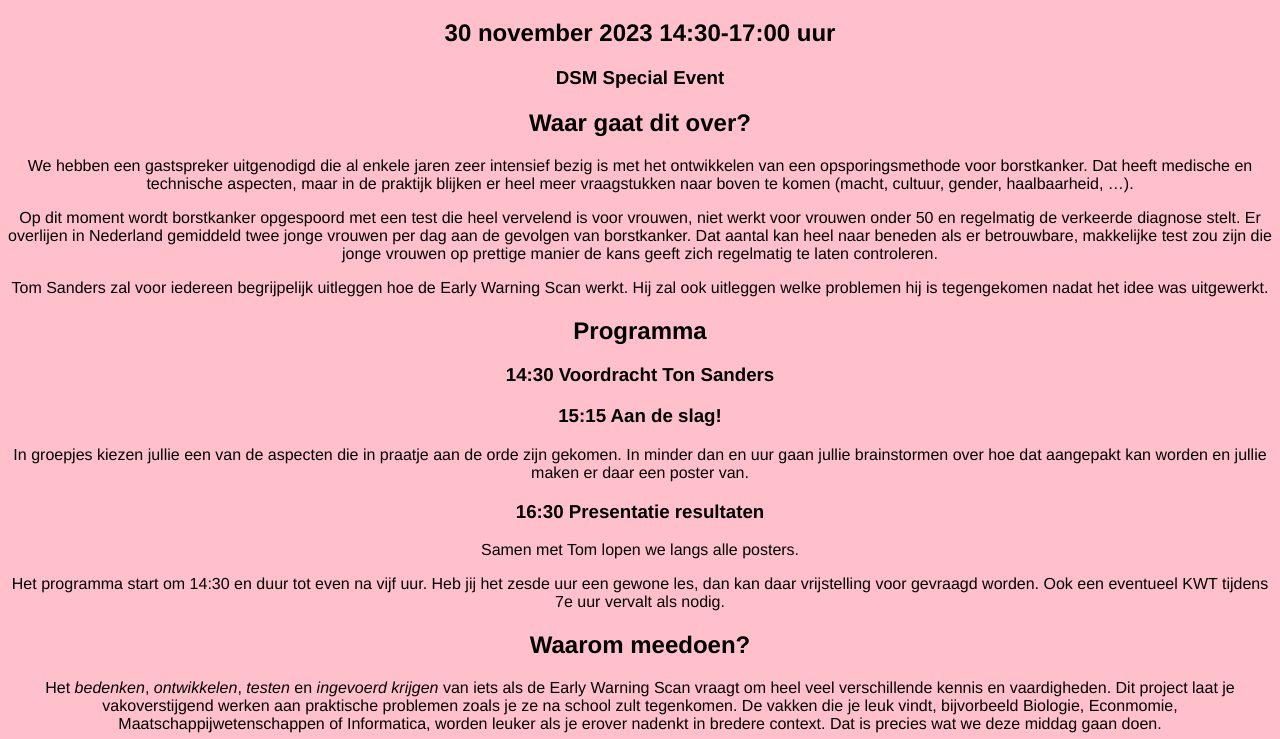
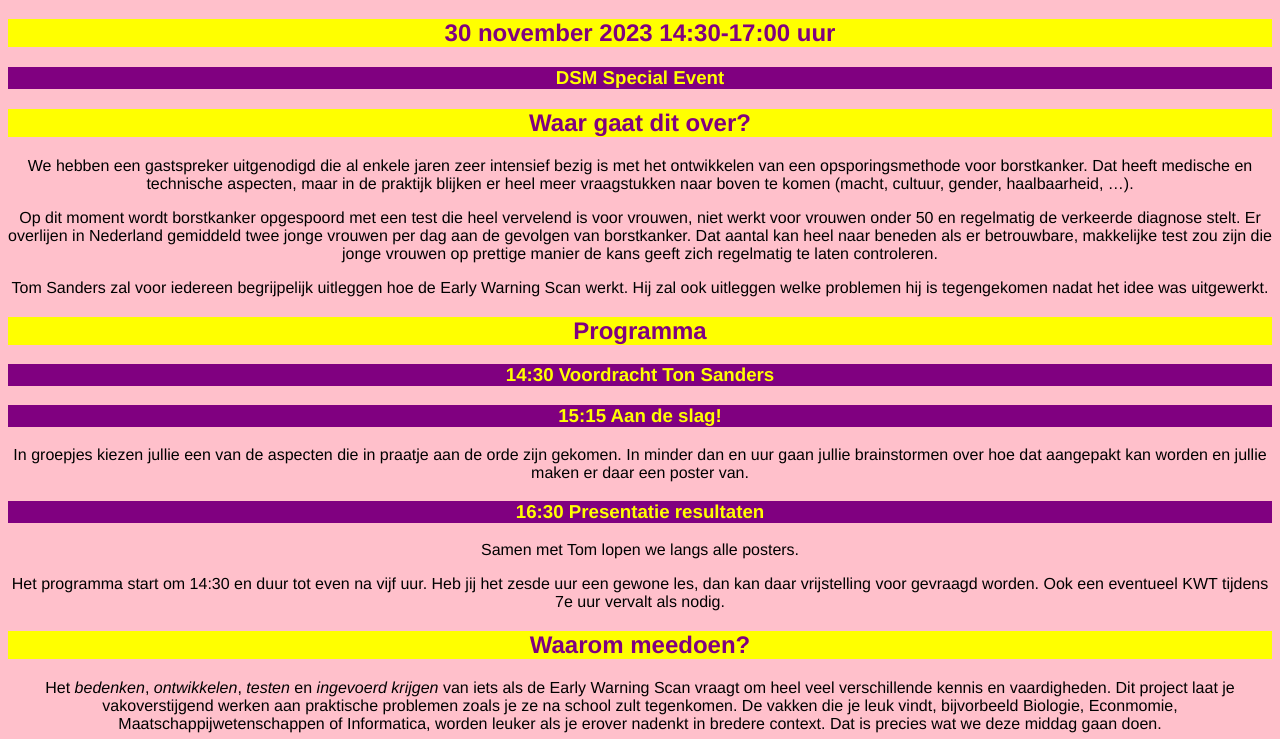
Before and after one commit to xota/eis, a plain HTML site: page index.html in a window 1280 px wide. Shown: the part 61-800 px from the top of the page. Drawn offline with Linux system fonts and the light colour scheme.

Commit message:
Update style.css

```diff
--- a/style.css
+++ b/style.css
@@ -11,7 +11,16 @@ h1 {
 }
 
 h2 {
-
+  text-size: 130%;
+  color: purple;
+  background-color: yellow;
 }
 
+h3 {
+  text-size: 120%;
+  color: yellow;
+  background-color: purple;
+}
+
+
 {p text-align: left}
```
